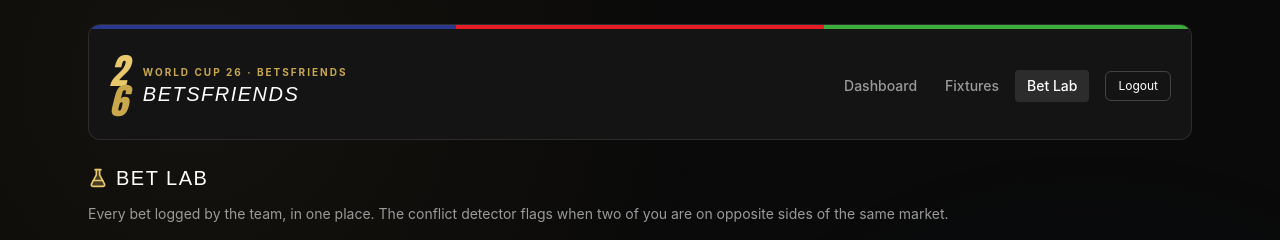
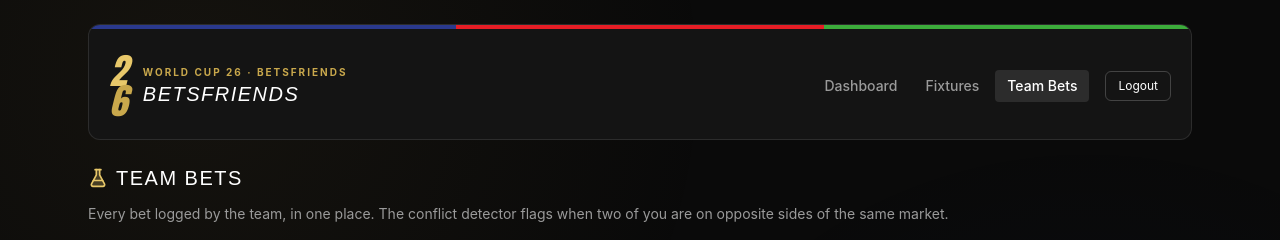
Before and after one commit to rileypap03/Betsfriends, a Next.js app: page /bets in a window 1280 px wide. Shown: the top 240 px of the page. Built offline with nearby package versions, Linux system fonts and the light colour scheme; no server answers.

Commit message:
add W/L/V/Reopen and delete actions to player bet pages; rename Bet Lab to Team Bets

```diff
--- a/app/bets/page.tsx
+++ b/app/bets/page.tsx
@@ -9,7 +9,7 @@ export default function BetsPage() {
       <section>
         <h2 className="display-title text-xl mb-3 flex items-center gap-2">
           <FlaskConical size={20} strokeWidth={2} style={{ color: 'var(--gold-bright)' }} fill="rgba(232,200,106,0.25)" />
-          Bet Lab
+          Team Bets
         </h2>
         <p className="text-sm text-text-muted mb-4">
           Every bet logged by the team, in one place. The conflict detector flags when two of you are on opposite sides of the same market.
--- a/app/player/[id]/page.tsx
+++ b/app/player/[id]/page.tsx
@@ -20,6 +20,27 @@ export default function PlayerPage({ params }: { params: { id: string } }) {
         setLoading(false);
       });
   }, [playerId]);
+
+  async function load() {
+    const res = await fetch('/api/bets');
+    const j = await res.json();
+    setBets((j.bets || []).filter((b: Bet) => b.player_id === playerId));
+  }
+
+  async function setStatus(id: string, status: string) {
+    await fetch('/api/bets', {
+      method: 'PATCH',
+      headers: { 'Content-Type': 'application/json' },
+      body: JSON.stringify({ id, status }),
+    });
+    await load();
+  }
+
+  async function deleteBet(id: string) {
+    if (!confirm('Delete bet?')) return;
+    await fetch(`/api/bets?id=${id}`, { method: 'DELETE' });
+    await load();
+  }
 
   if (!player) {
     return (
@@ -88,7 +109,7 @@ export default function PlayerPage({ params }: { params: { id: string } }) {
             </div>
             <div className="space-y-2">
               {items.map((bet) => (
-                <BetCard key={bet.id} bet={bet} showPlayer={false} />
+                <BetCard key={bet.id} bet={bet} showPlayer={false} onSetStatus={setStatus} onDelete={deleteBet} />
               ))}
             </div>
           </div>
--- a/components/Header.tsx
+++ b/components/Header.tsx
@@ -6,7 +6,7 @@ import { usePathname, useRouter } from 'next/navigation';
 const NAV = [
   { href: '/', label: 'Dashboard' },
   { href: '/fixtures', label: 'Fixtures' },
-  { href: '/bets', label: 'Bet Lab' },
+  { href: '/bets', label: 'Team Bets' },
 ];
 
 export default function Header({ back }: { back?: boolean } = {}) {
--- a/components/MobileNav.tsx
+++ b/components/MobileNav.tsx
@@ -6,7 +6,7 @@ import { LayoutDashboard, Volleyball, FlaskConical } from 'lucide-react';
 const ITEMS = [
   { href: '/', label: 'Dashboard', Icon: LayoutDashboard },
   { href: '/fixtures', label: 'Fixtures', Icon: Volleyball },
-  { href: '/bets', label: 'Bet Lab', Icon: FlaskConical },
+  { href: '/bets', label: 'Team Bets', Icon: FlaskConical },
 ];
 
 export default function MobileNav(){
```
